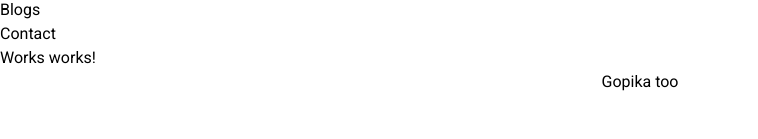
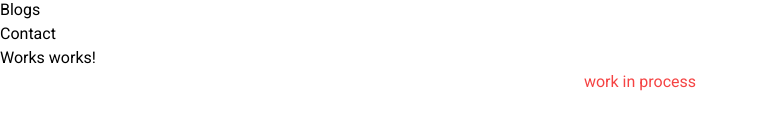
Before and after one commit to shaaakir7/Corporate-angular, an Angular app: page /works in a window 1280 px wide. Shown: the part 161-300 px from the top of the page, without its empty margins (0-758 px from the left). Built offline with nearby package versions, Linux system fonts and the light colour scheme.

Commit message:
"updated"

```diff
--- a/src/app/works/works.component.html
+++ b/src/app/works/works.component.html
@@ -1,2 +1,2 @@
 <p class="text-center text-3xl font-bold">Works works!</p>
-<p style="text-align: center;">Gopika too </p>
+<h3 style="text-align: center; color: rgb(245, 67, 67);">work in process</h3>
```
